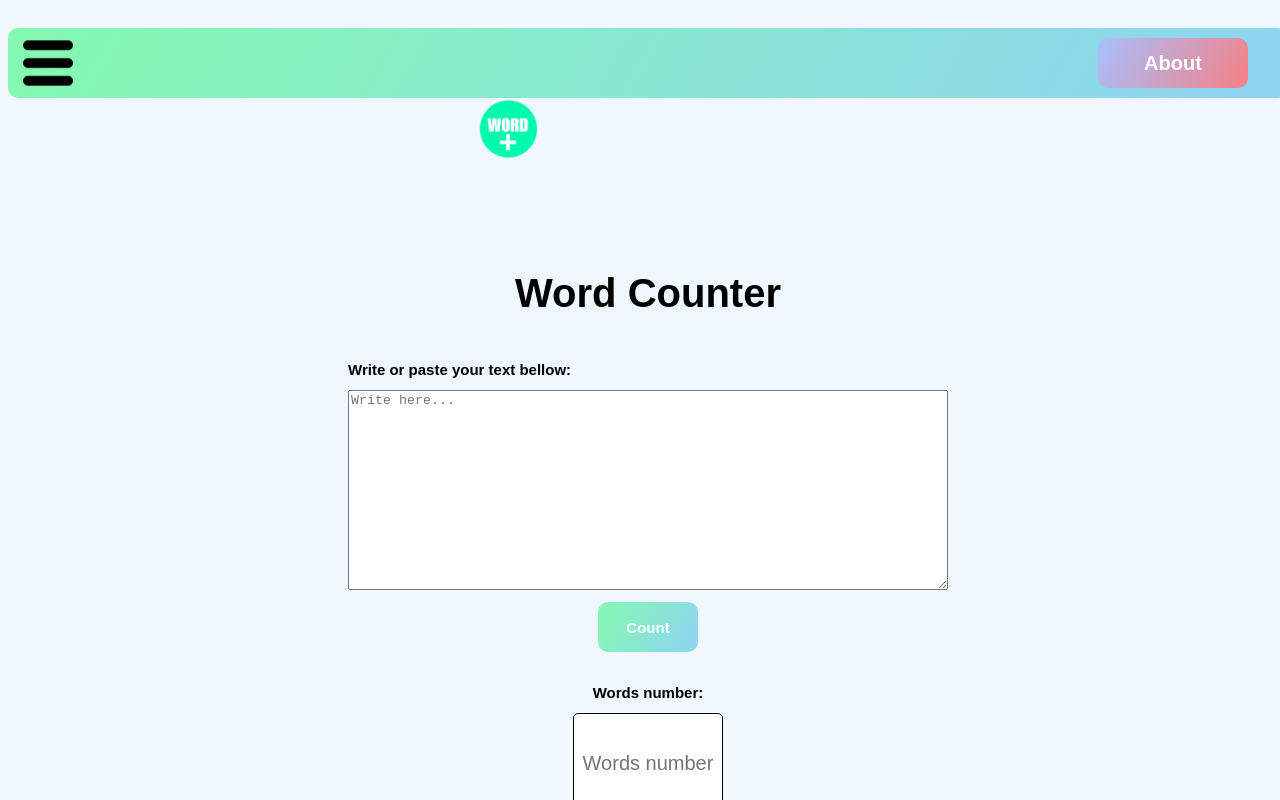
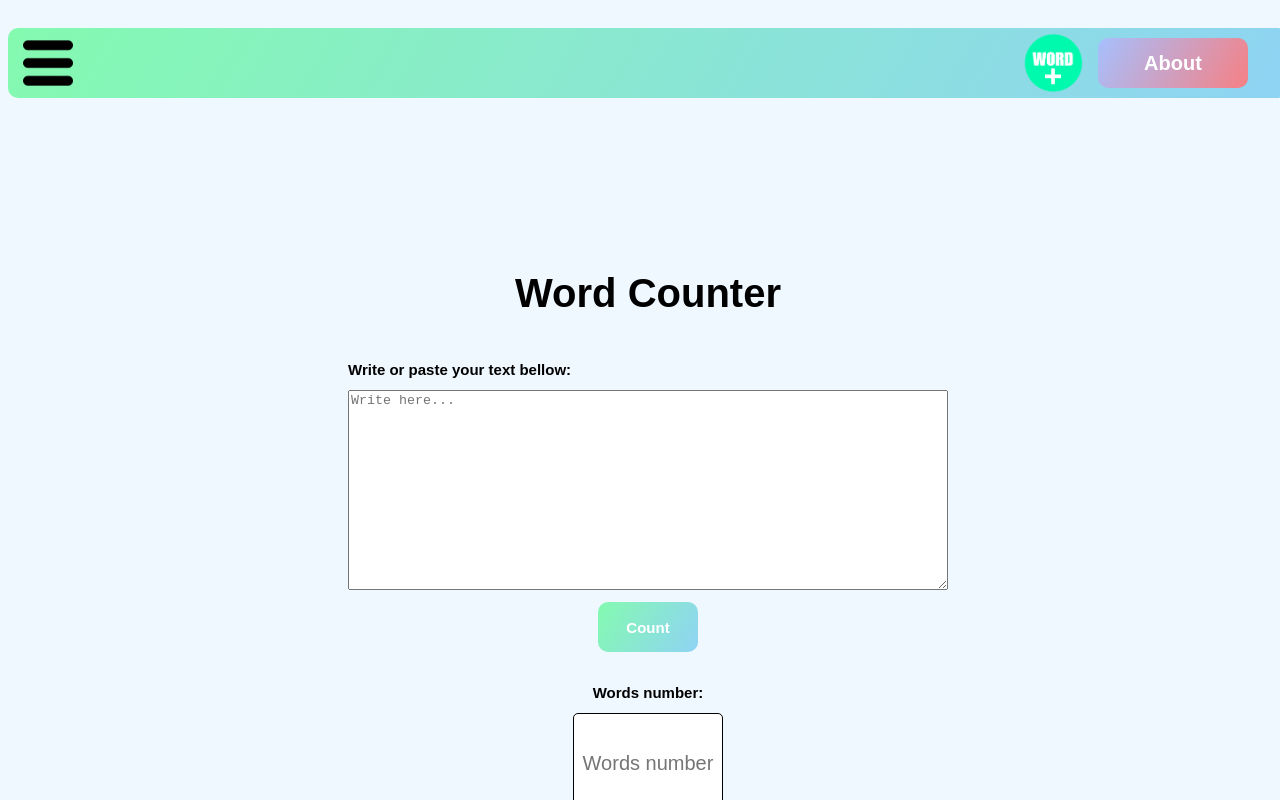
Before and after one commit to LucasKleaL/word-counter, a plain HTML site: page index.html in a window 1280 px wide. Drawn offline with Linux system fonts and the light colour scheme.

Commit message:
4.1 commit
Alteração na posição da logo na navbar.

```diff
--- a/index.html
+++ b/index.html
@@ -21,7 +21,9 @@
 
             <a href="about.html" id="linkAbout"><button class="botao-navbar" id="botaoAbout">About</button></a>
 
-            <a href="index.html"><img src="images/word-counter-logo.png" alt="Word Counter" width="60px" height="60px" class="imagem-logo"></a>
+
+            <a href="index.html"><img src="images/word-counter-logo.png" alt="Word Counter" width="60px" height="60px" class="imagem-logo"></a></td></tr>
+
 
         <div class="div1">
 
--- a/style.css
+++ b/style.css
@@ -13,9 +13,9 @@
 }
 
 .imagem-logo{
+    margin-top: 5px;
     float: right;
-    margin-top: 5px;
-    margin-right: 750px;
+    margin-right: 15px;
 }
 
 .botao-navbar{
```
